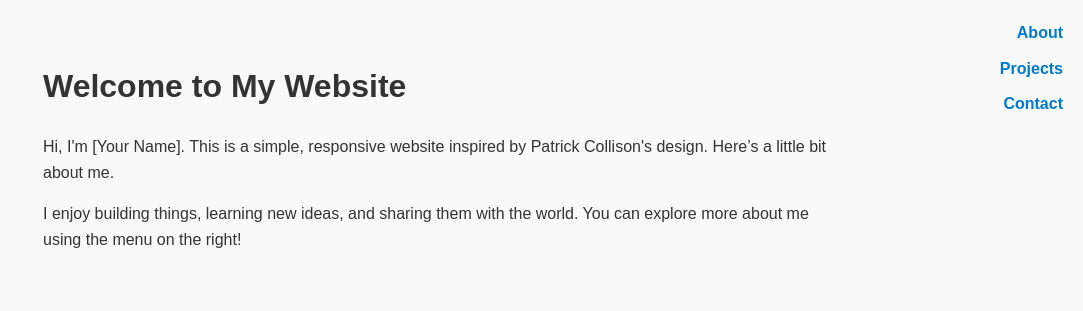
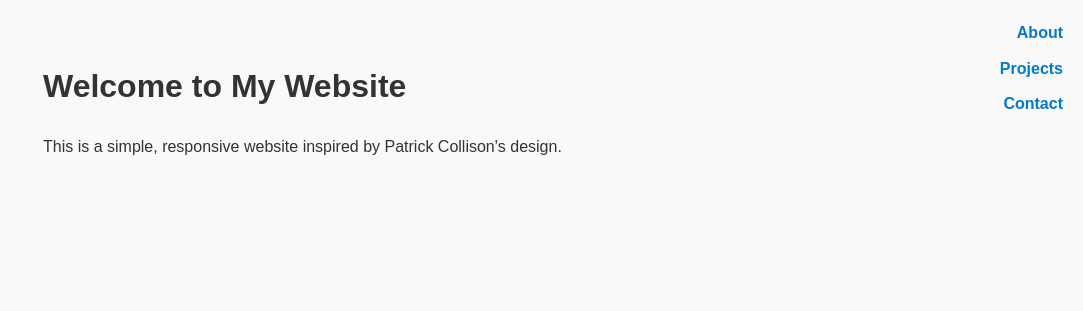
Before and after one commit to RithikaKorrapolu/rithikakorrapolu.github.io, a plain HTML site: page index.html in a window 1280 px wide. Shown: the whole page, without its empty margins (197-1280 px from the left). Drawn offline with Linux system fonts and the light colour scheme.

```diff
--- a/index.html
+++ b/index.html
@@ -7,7 +7,6 @@
     <link rel="stylesheet" href="style.css">
 </head>
 <body>
-    <!-- Right Menu -->
     <nav class="menu">
         <ul>
             <li><a href="#about">About</a></li>
@@ -15,18 +14,9 @@
             <li><a href="#contact">Contact</a></li>
         </ul>
     </nav>
-
-    <!-- Main Content -->
     <div class="container">
         <h1>Welcome to My Website</h1>
-        <p>
-            Hi, I'm [Your Name]. This is a simple, responsive website inspired by Patrick Collison's design.
-            Here’s a little bit about me.
-        </p>
-        <p>
-            I enjoy building things, learning new ideas, and sharing them with the world. You can explore more
-            about me using the menu on the right!
-        </p>
+        <p>This is a simple, responsive website inspired by Patrick Collison's design.</p>
     </div>
 </body>
 </html>
```
Also changed, not shown: 1 other file.
